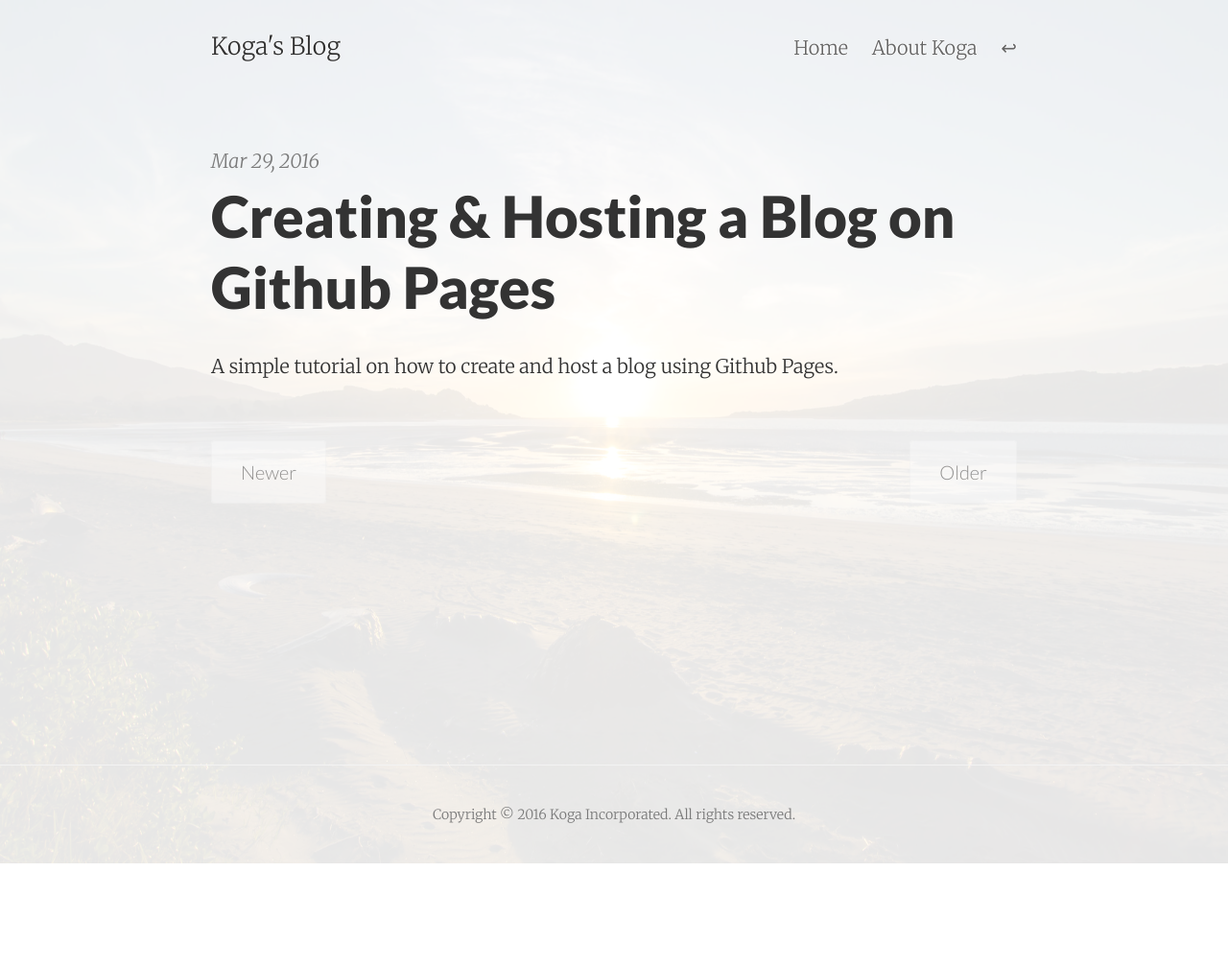
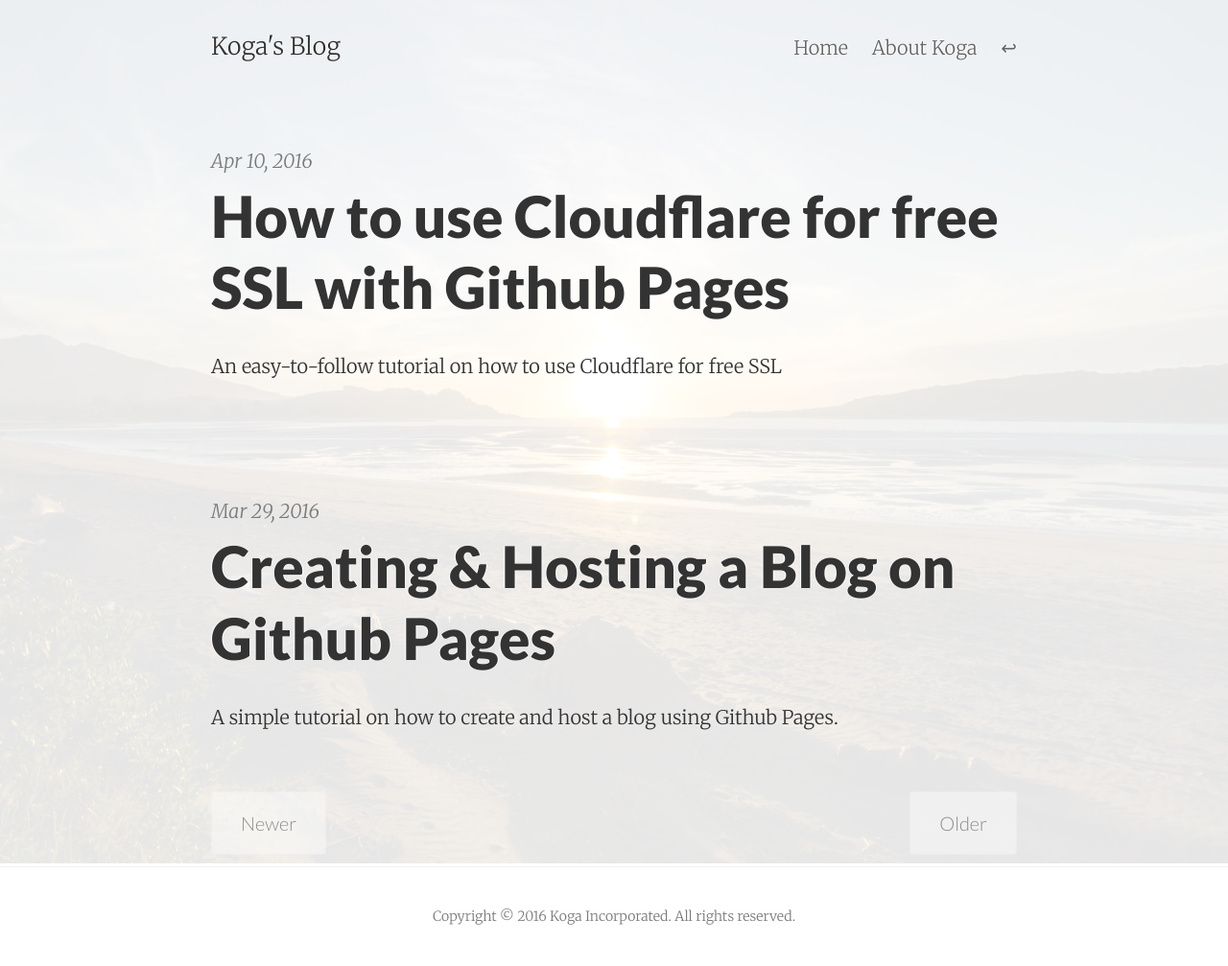
Before and after one commit to SuperSpy827/blog, a Jekyll site: the page built from index.html, in a window 1280 px wide. Shown: the whole page at 96% size. Built offline with Jekyll 4.4.1, drawn with Linux system fonts in a browser that asks for light colours; the list of posts is cut into pages by our own code; before the commit the page ends 900 px from its top, so only the background shows below that; some of the changed lines change nothing that is shown.

Commit message:
New post: Cloudflare SSL

```diff
--- a/_config.yml
+++ b/_config.yml
@@ -2,7 +2,7 @@
 title:       "Koga's Blog"
 email:       therealkoga@gmail.com
 author:      Koga
-description: "A simple, beautiful theme for Jekyll that emphasizes content rather than aesthetic fluff."
+description: "A personal blog for Koga. His code, projects and tutorials can be found here."
 baseurl:     ""
 url:         "/"
 date_format: "%b %-d, %Y"
--- /dev/null
+++ b/_posts/2016-04-10-using-cloudfare.md
@@ -0,0 +1,73 @@
+---
+layout: post
+title: How to use Cloudflare for free SSL with Github Pages
+summary: An easy-to-follow tutorial on how to use Cloudflare for free SSL
+---
+## Setting up Cloudflare for your Domain
+
+As I said in my previous [post](https://blog.koga.tech/2016/03/29/up-and-running), I use Github Pages to host my blog. One downside is that there is no SSL on custom domains. I mentioned this to a friend of mine and he recommended Cloudflare as the free plan has free SSL. The following steps tell you how you can use it too.
+
+![img-1](/images/posts/using-cloudflare/img-1.png)
+
+<h1></h1>
+
+First off, create an account at (cloudflare.com)[https://www.cloudflare.com]. It is a farily self-explanatory process and google shows you a guide [here](https://www.google.com/search?q=create+account+cloudflare). You will then be presented with a page that asks you to enter your domain names you wish to administer with Cloudfare. Be sure you input the __base domain__ only. For example I would put '_koga.tech_' instead of '_www.koga.tech_'.
+
+![img-3](/images/posts/using-cloudflare/img-3.png)
+
+<h1></h1>
+
+After that click _Continue Setup_ and it will begin playing a video while it scans your DNS records, the process should take about a minute. When it is finished press _Continue_.
+
+![img-4](/images/posts/using-cloudflare/img-4.png)
+
+<h1></h1>
+
+Now Cloudflare will be ask you to verify your DNS records. You can modify them if you wish before scrolling down and clicking _Continue_ once again. Note that in most cases, you won't need to
+
+![img-5](/images/posts/using-cloudflare/img-5.png)
+
+<h1></h1>
+
+You will be asked which plan you wish to use. For this tutorial, I will use the free plan since that is what I used. Simple select it and click that familiar button to proceed.
+
+![img-6](/images/posts/using-cloudflare/img-6.png)
+
+<h1></h1>
+
+Now you are at the final step in this section, Cloudflare is asking you to change your nameservers to the two it assigns to you. The instructions for changing nameservers vary from registar to registar and I recommend you consult your registar's knowledgebase for details. In this picture, you will note that the original nameservers are already Cloudflare ones. This is because I have already setup koga.tech with another Cloudflare account.
+
+![img-7](/images/posts/using-cloudflare/img-7.png)
+
+<h1></h1>
+
+
+## Enabling SSL support
+
+While SSL should be enabled by default, it never hurts to check. Click on the cloud in the middle of the navigation bar to enter the overview. If the Settings Summary says SSL is flexible, full or full (strict) then you can stop right here as SSL is enabled already. If you want to go further, you can skip to the <a href="#going-further">Going Further</a> section. Otherwise, click on the _Crypto_ button to edit your SSL preferences.
+
+![img-8](/images/posts/using-cloudflare/img-8.png)
+
+<h1></h1>
+
+Simply click on the multiple-choice button and select Flexible if you don't have a custom SSL certificate, Full if you have a custom SSL certificate stored on the server or Full (Strict). I chose Flexible as while Github Pages doesn't support SSL certs being stored on it, it does allow a secure connection between Cloudfare (who is actually serving up the content) and us. The connection between Cloudfare and Github however is not encrypted.
+
+![img-9](/images/posts/using-cloudflare/img-9.png)
+
+<h1></h1>
+
+## Going Further: Autoredirecting to HTTPS <a name="going-further"></a>
+
+Now we have SSL setup by default, there's just one catch: you can't autoredirect to the HTTPS version of your website... _yet_. This can be solved by using a nifty tool provided by Cloudflare called _Page Tools_. Simple scroll to the top of the page and click on it's button.
+
+![img-10](/images/posts/using-cloudflare/img-10.png)
+
+<h1></h1>
+
+Here you will see a form to add a new rule. In the textbox that says '_URL Pattern_', type in 'http://' followed by the same base url you used earlier. For me it would be '_http://koga.tech_'. This tells Cloudflare that we want our rule to affect the following URL pattern. Then tick the '_Always use HTTPS_', this will make all the other options - except the URL Pattern box obviously - disappear.
+
+![img-11](/images/posts/using-cloudflare/img-11.png)
+
+<h1></h1>
+
+In conclusion, getting and using SSL for a Github Pages is trivial with the right tools. Used correctly Cloudflare can be a powerful tool providing a huge amount of features in just its free plan. While I find the free plan enough for my own needs, upgrading is viable for those who need it. As always send me an email if you need anything, my email address can be found on my about page.
```
Also changed, not shown: images/posts/using-cloudflare/img-1.png (added), images/posts/using-cloudflare/img-10.png (added), images/posts/using-cloudflare/img-11.png (added), images/posts/using-cloudflare/img-2.png (added), images/posts/using-cloudflare/img-3.png (added), images/posts/using-cloudflare/img-4.png (added), images/posts/using-cloudflare/img-5.png (added), images/posts/using-cloudflare/img-6.png (added), images/posts/using-cloudflare/img-7.png (added), images/posts/using-cloudflare/img-8.png (added), images/posts/using-cloudflare/img-9.png (added).
